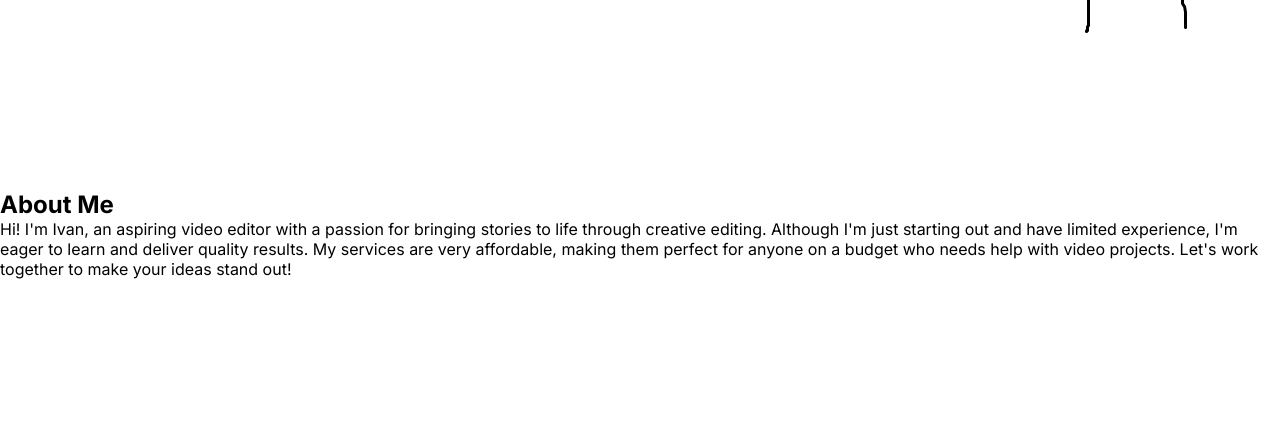
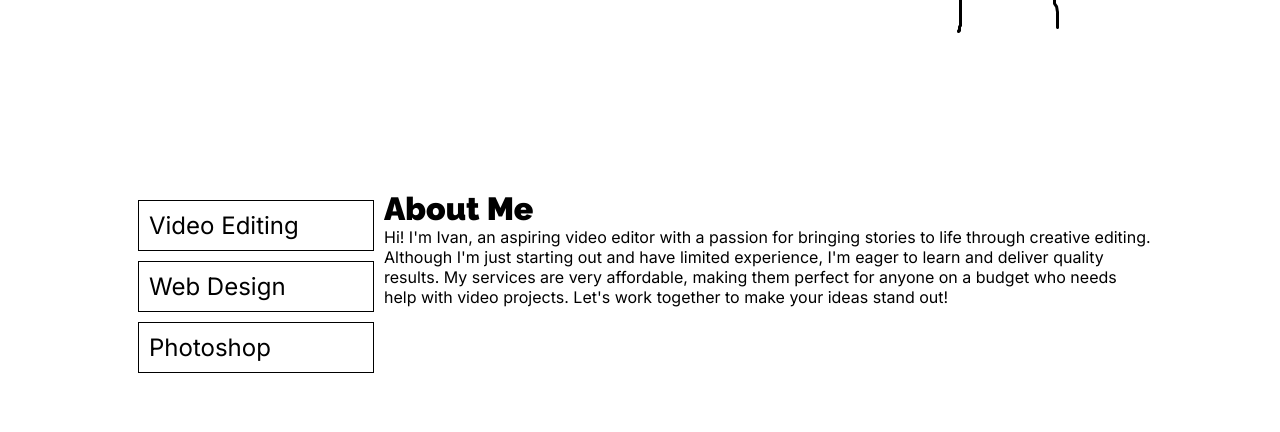
Before and after one commit to Ivan3342/Video-Editing, a plain HTML site: page index.html in a window 1280 px wide. Shown: the part 512-944 px from the top of the page. Drawn offline with Linux system fonts and the light colour scheme.

Commit message:
added skills to the about me

```diff
--- a/index.html
+++ b/index.html
@@ -45,10 +45,25 @@
         </section>
 
         <section id="aboutme">
-            <h2>About Me</h2>
-            <p>
-                Hi! I'm Ivan, an aspiring video editor with a passion for bringing stories to life through creative editing. Although I'm just starting out and have limited experience, I'm eager to learn and deliver quality results. My services are very affordable, making them perfect for anyone on a budget who needs help with video projects. Let's work together to make your ideas stand out!
-            </p>
+
+            <div>
+                <ul>
+                    <li>Video Editing</li>
+                    <li>Web Design</li>
+                    <li>Photoshop</li>
+                </ul>
+            </div>
+
+            <div>
+                <h2>About Me</h2>
+                <p>
+                    Hi! I'm Ivan, an aspiring video editor with a passion for bringing stories to life through creative editing.
+                    Although I'm just starting out and have limited experience, I'm eager to learn and deliver quality results.
+                    My services are very affordable, making them perfect for anyone on a budget who needs help with video
+                    projects. Let's work together to make your ideas stand out!
+                </p>
+            </div>
+
         </section>
 
         <section id="projects">
--- a/style.css
+++ b/style.css
@@ -77,6 +77,8 @@ main {
     align-items: center;
     justify-content: center;
     font-family: var(--primary-font);
+    width: 80vw;
+    margin: 0 auto;
 
     & #hero {
         height: 80vh;
@@ -112,6 +114,24 @@ main {
 
     & #aboutme {
         height: 30vh;
+        display: flex;
+
+        & ul {
+            list-style: none;
+            width: 20vw;
+            & li {
+                padding: 10px;
+                margin: 10px;
+                border: 1px solid black;
+                font-size: 1.5rem;
+            }
+        }
+
+        & h2 {
+            font-family: var(--tertiary-font);
+            font-size: 2rem;
+            font-weight: 900;
+        }
     }
 
     & #projects {
```
